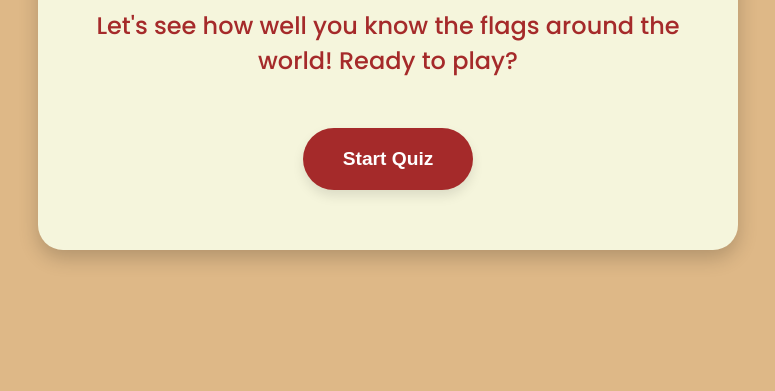
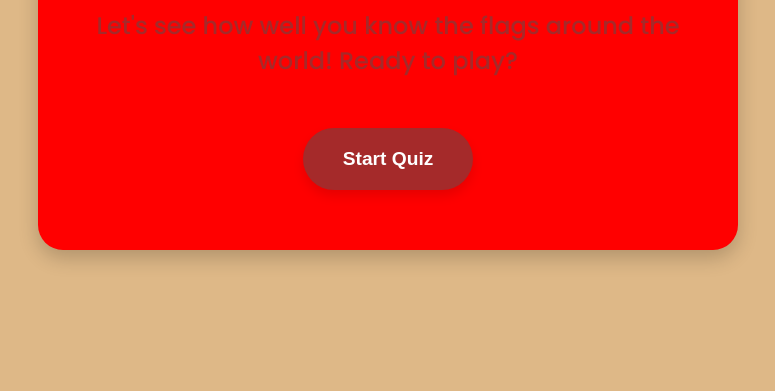
Before and after one commit to AseelElzamel/Country-flags-trivia, a plain HTML site: page index.html in a window 1280 px wide. Shown: the part 409-800 px from the top of the page, without its empty margins (252-1027 px from the left). Drawn offline with Linux system fonts and the light colour scheme.

Commit message:
Added content to styles.css to update appearance

```diff
--- a/styles.css
+++ b/styles.css
@@ -14,7 +14,7 @@ body {
 
 #app {
     text-align: center;
-    background: beige;
+    background: red;
     border-radius: 25px;
     padding: 50px;
     box-shadow: 0 8px 20px rgba(0, 0, 0, 0.2);
```
